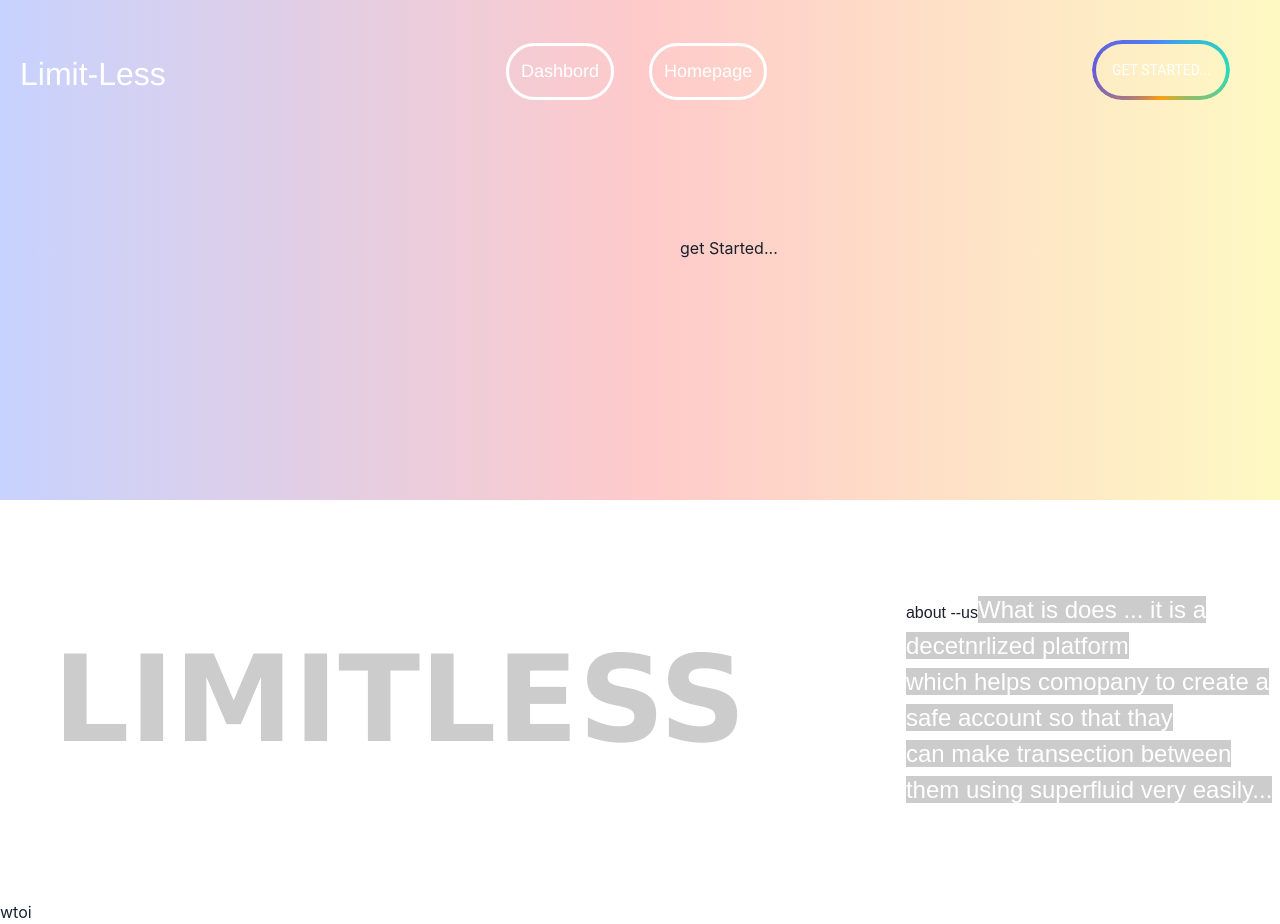
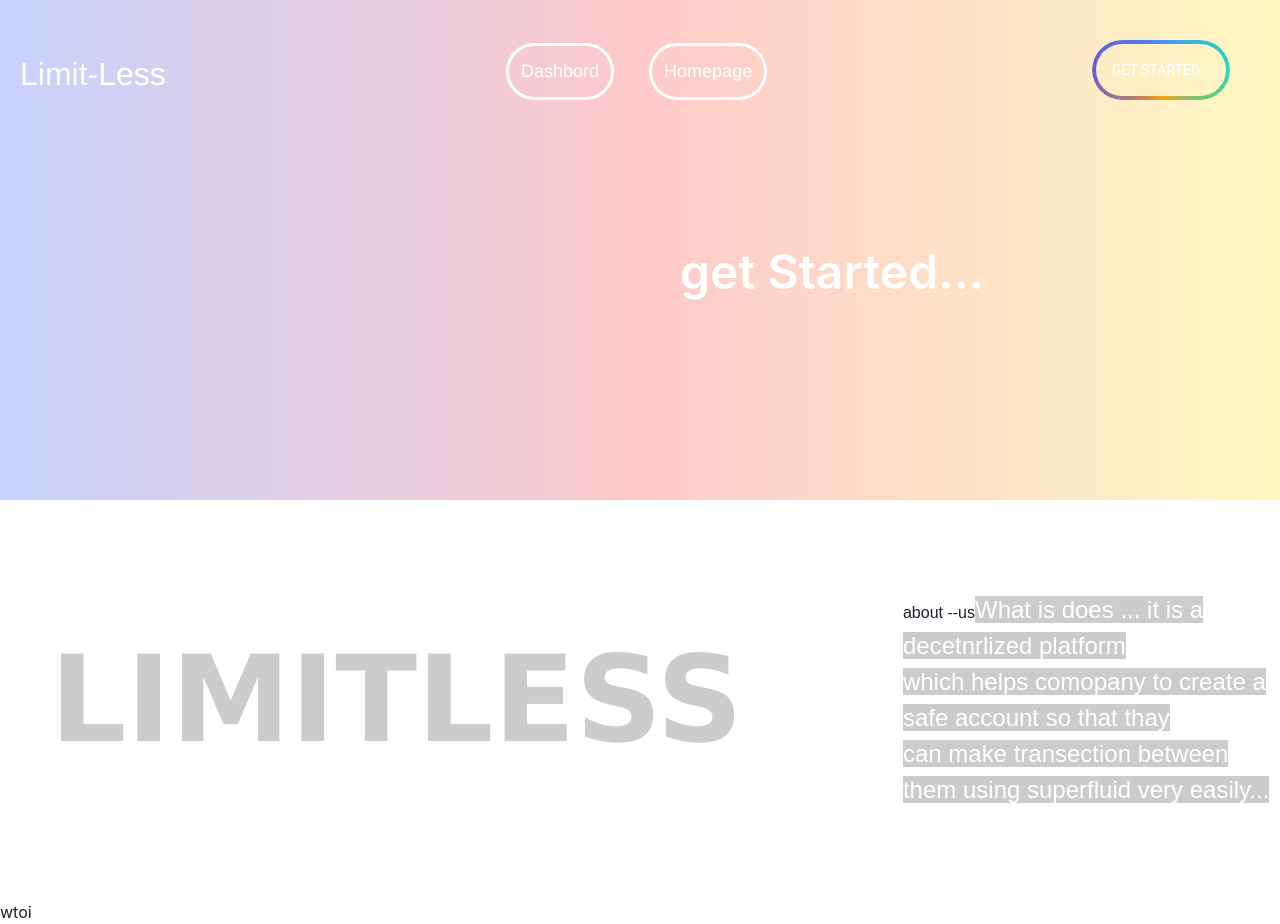
Before and after one commit to Ajay12-p/PeerPay, a React (Create React App) app in the folder client/: page / in a window 1280 px wide. Built offline with nearby package versions, Linux system fonts and the light colour scheme.

Commit message:
Update page.module.css

```diff
--- a/client/src/HomePage/page.module.css
+++ b/client/src/HomePage/page.module.css
@@ -22,8 +22,8 @@
     display: flex;
     align-items: center;
     margin-left: 50px;
- border: 3px solid white;
-   border-radius: 250px;
+
+
     height: 50vh;
     font-family: sans-serif;
 
@@ -69,3 +69,20 @@
 color:white;
 background-color: #ccc;
 }
+
+
+.text1{
+
+    text-decoration: white;
+
+  color: white;
+  margin-right: 5px;
+  font-size: 48px;
+  font-weight: 600;
+
+width: fit-content;
+   cursor: pointer;
+
+
+
+  }
```
